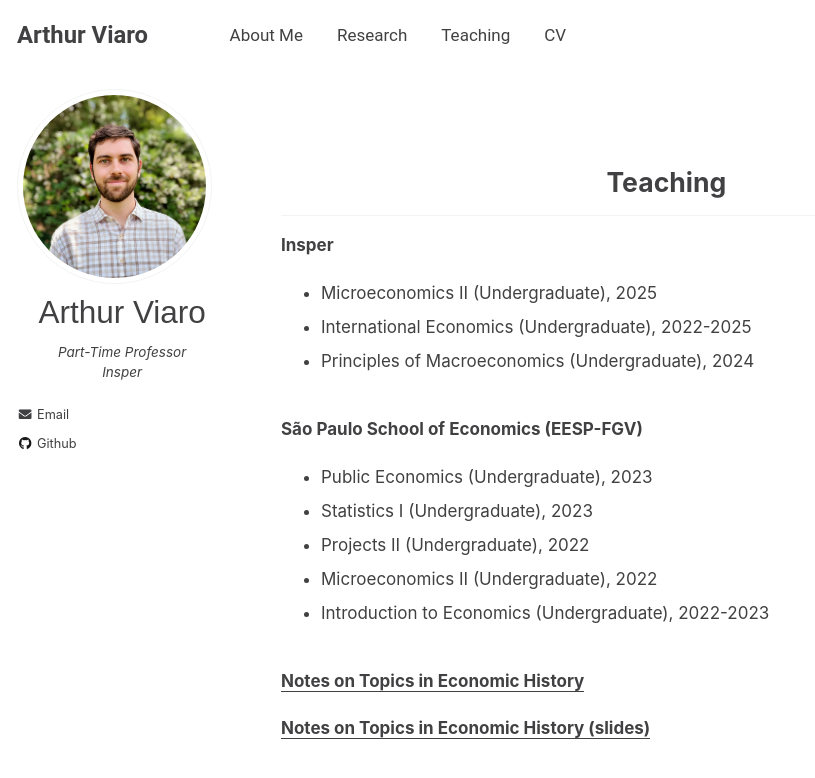
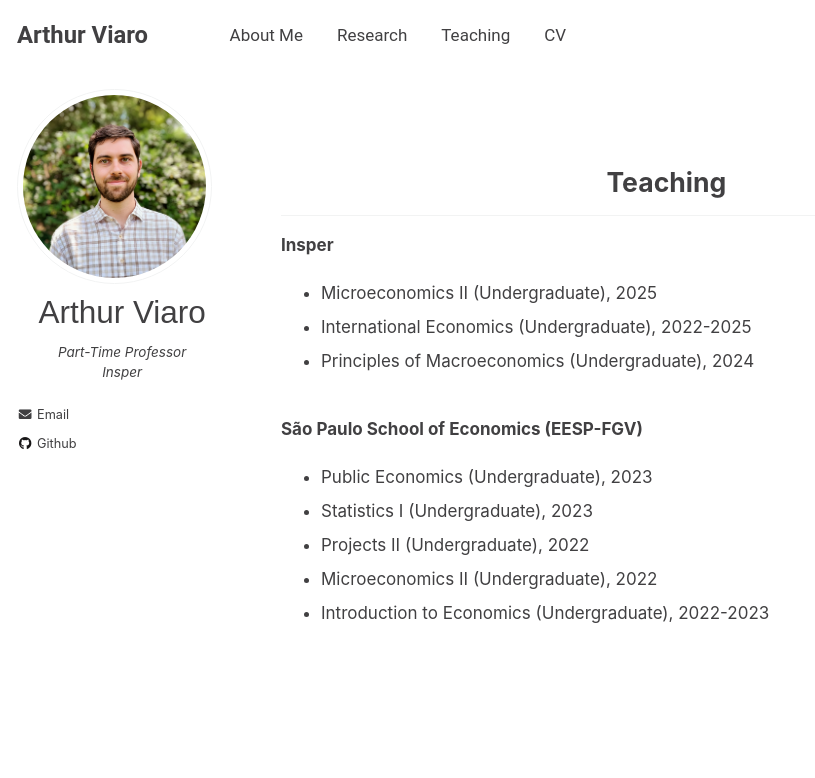
Before and after one commit to arthurviaro/arthurviaro.github.io, a Jekyll site: the page built from _pages/teaching.md, in a window 1280 px wide and 942 px high. Shown: the top 778 px of the window, without its empty margins (0-815 px from the left). Built offline with Jekyll 4.4.1, drawn with Linux system fonts in a browser that asks for light colours.

Commit message:
Remove notes on economic history from teaching.md

```diff
--- a/_pages/teaching.md
+++ b/_pages/teaching.md
@@ -34,10 +34,6 @@ height="0" width="0" style="display:none;visibility:hidden"></iframe></noscript>
 <br>
 
 
-<ins>**[Notes on Topics in Economic History](/files/notes_economic_history.pdf)**</ins>
-
-<ins>**[Notes on Topics in Economic History (slides)](/files/notes_economic_history_slides.pdf)**</ins>
-
 
 
 [//]: This java script is the button to show abstract
```
Also changed, not shown: 2 other files.
